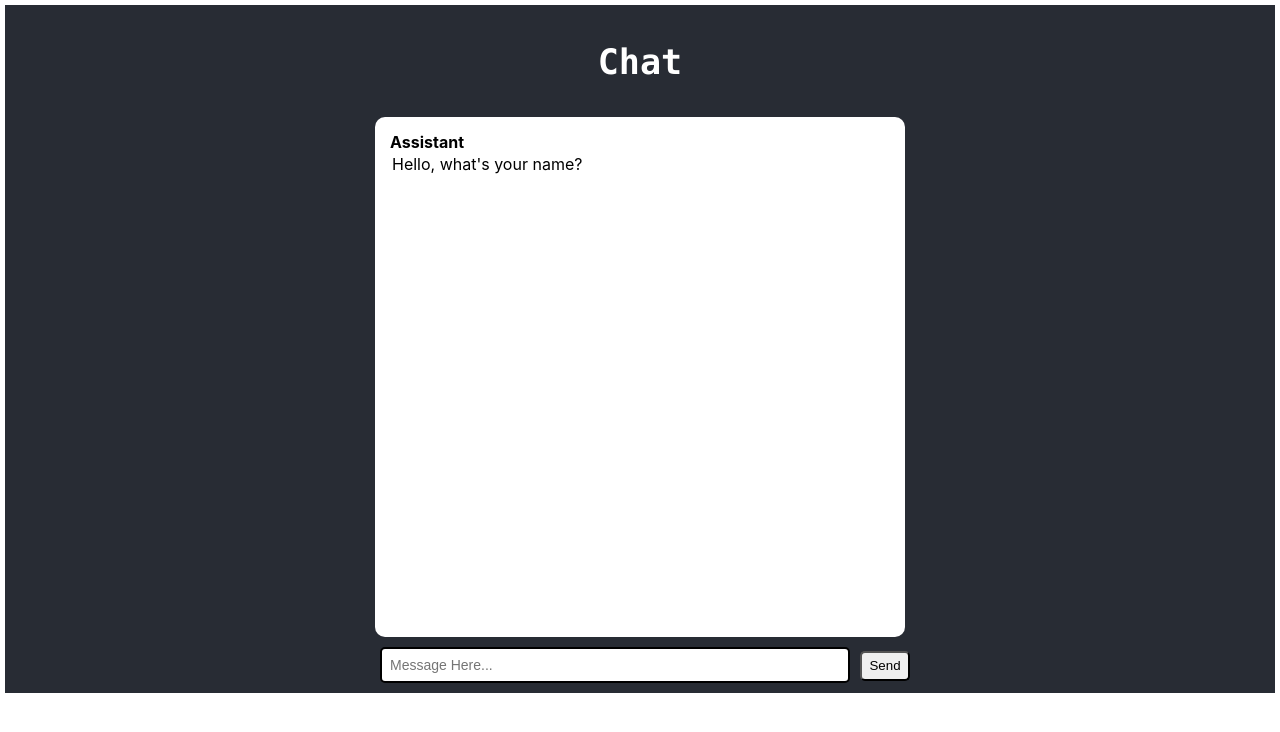
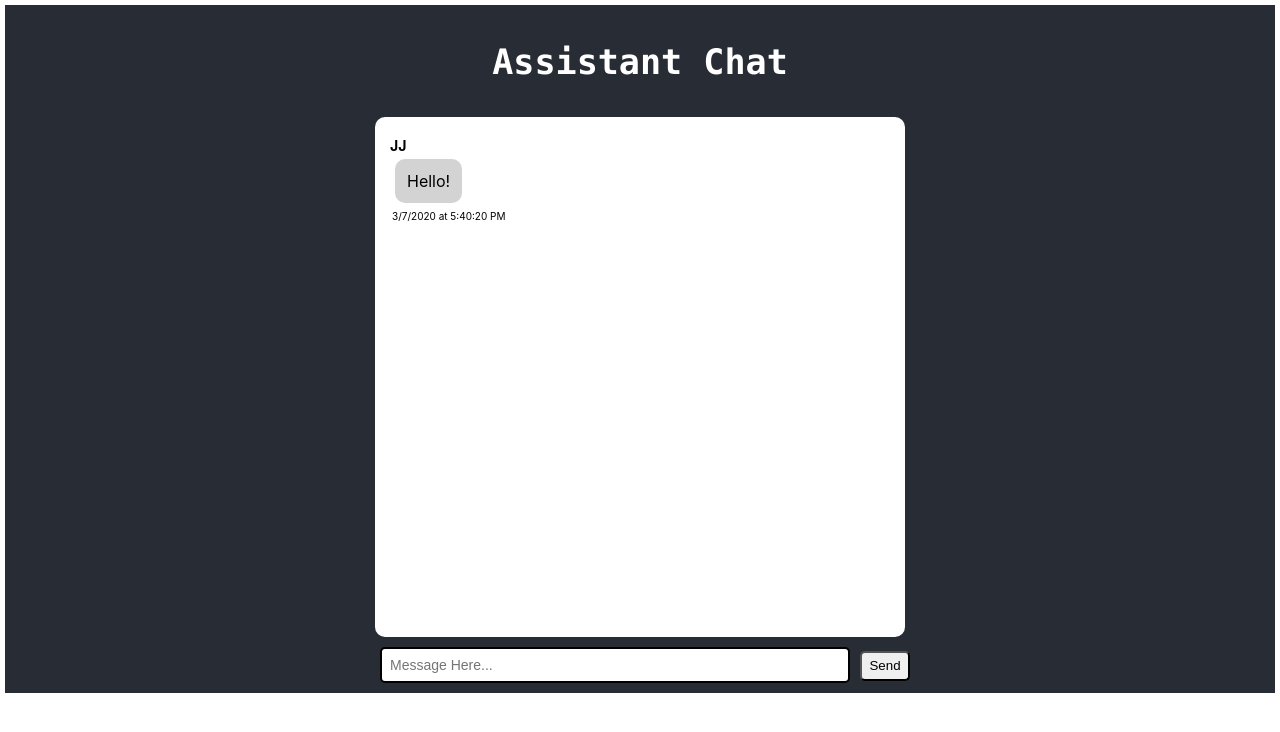
Before and after one commit to winnllam/chatbotbox, a React (Create React App) app: page / in a window 1280 px wide. Shown: the top 732 px of the page. Built offline with nearby package versions, Linux system fonts and the light colour scheme.

Commit message:
Hookified version

```diff
--- a/src/App.tsx
+++ b/src/App.tsx
@@ -7,7 +7,7 @@ const App: React.FC = () => {
     <div className={styles.container}>
       <header className={styles.title}>
         <h3>
-          <code>Chat</code>
+          <code>Assistant Chat</code>
         </h3>
       </header>
       <div>
--- /dev/null
+++ b/src/common copy/constants.ts
@@ -0,0 +1 @@
+export const botName: string = "Assistant";
--- /dev/null
+++ b/src/common copy/types.ts
@@ -0,0 +1,5 @@
+export interface ChatMessageData {
+  id: string;
+  message: string;
+  time: Date;
+}
--- /dev/null
+++ b/src/common/constants.ts
@@ -0,0 +1 @@
+export const botName: string = "JJ";
--- /dev/null
+++ b/src/common/types.ts
@@ -0,0 +1,5 @@
+export interface ChatMessageData {
+  id: string;
+  message: string;
+  time: Date;
+}
--- a/src/components/ChatBox/ChatBox.tsx
+++ b/src/components/ChatBox/ChatBox.tsx
@@ -1,66 +1,47 @@
-import React from "react";
+import React, { memo, useRef, useEffect, useState, useCallback } from "react";
 import ChatMessage from "../ChatMessage/ChatMessage";
 import ChatInput from "../ChatInput/ChatInput";
 import styles from "./ChatBox.module.css";
+import { ChatMessageData } from "../../common/types";
+import { botName } from '../../common/constants';
 
-class ChatBox extends React.Component {
-  messagesEndRef: React.RefObject<HTMLDivElement>;
+const ChatBox = memo(() => {
+  const [messages, setMessages] = useState<ChatMessageData[]>([]);
 
-  constructor(props: any) {
-    super(props);
-    this.messagesEndRef = React.createRef();
+  const sendMessage = useCallback(
+    async (message: ChatMessageData) => {
+      setMessages(m => [...m, message]);
+    },
+    []
+  );
+
+  const messagesEndRef = useRef<HTMLDivElement>(null);
+  useEffect(() => {
+    if (messagesEndRef.current) {
+      messagesEndRef.current.scrollIntoView({ behavior: "smooth" });
     }
-
-  state = {
-    userId: Math.round(Math.random() * 1000000).toString(),
-    messages: []
-  };
-
-  sendMessage = (message: any) => {
-    console.log("sendMessage", message); //object
-    console.log(this.state.messages); //string array
-    this.setState({ messages: this.state.messages });
-  };
-
-  componentDidMount() {
-    this.scrollToBottom();
-  }
-  componentDidUpdate() {
-    this.scrollToBottom();
-  }
-  scrollToBottom = () => {
-    this.messagesEndRef.current!.scrollIntoView({ behavior: "smooth" });
-  };
-
-  render() {
-    const { sendMessage, state } = this; //pass props to respective components
+  }, [messages]);
 
   return (
     <div>
       <div className={styles.chatBox}>
-          <h4>Assistant</h4>
-          <p>Hello, what's your name?</p>
-          <div>
-            {this.state.messages.map((m: any) => {
-              return (
-                <ChatMessage key={m.When} name={m.Who} time={m.When}>
-                  {m.What}
+        <ChatMessage
+          key={new Date().valueOf()}
+          name={botName}
+          time={new Date()}
+        >
+          Hello!
         </ChatMessage>
-              );
-            })}
+        {messages.map((m: any) => (
+          <ChatMessage key={m.time.valueOf()} name={m.id} time={m.time}>
+            {m.message}
+          </ChatMessage>
+        ))}
+        <div ref={messagesEndRef} />
       </div>
-          <div ref={this.messagesEndRef} />
-        </div>
-        <div>
-          <ChatInput
-            userId={state.userId}
-            messages={state.messages}
-            sendMessage={sendMessage}
-          />
-        </div>
+      <ChatInput sendMessage={sendMessage} />
     </div>
   );
-  }
-}
+});
 
 export default ChatBox;
--- a/src/components/ChatInput/ChatInput.tsx
+++ b/src/components/ChatInput/ChatInput.tsx
@@ -1,42 +1,44 @@
-import React from "react";
+import React, { memo, useCallback, useState, ChangeEvent } from "react";
 import styles from "./ChatInput.module.css";
+import { ChatMessageData } from "../../common/types";
 
 interface InputProps {
-  userId: string;
-  messages: any[];
   sendMessage: (message: any) => void;
 }
 
-class ChatInput extends React.Component<InputProps> {
-  onSubmit = (e: any) => {
-    e.preventDefault(); //will not reload the page
+const ChatInput = memo<InputProps>(({ sendMessage }) => {
+  const [value, setValue] = useState('');
 
-    const message = document.querySelector("#txt") as HTMLInputElement;
+  const handleInput = useCallback((e: ChangeEvent<HTMLInputElement>) => {
+    setValue(e.currentTarget.value);
+  }, []);
 
-    const messageObj = {
-      Who: this.props.userId,
-      What: message.value,
-      When: new Date().valueOf() // for numbers
+  const onSubmit = useCallback(
+    async (e: React.FormEvent) => {
+      e.preventDefault();
+
+      const messageObj: ChatMessageData = {
+        id: "User",
+        message: value,
+        time: new Date()
       };
 
-    if (message.value !== "") {
-      this.props.messages.push(messageObj);
-      this.props.sendMessage(messageObj);
+      if (value !== "") {
+        sendMessage(messageObj);
+        setValue('');
+      }
+    },
+    [sendMessage, value]
+  );
 
-      //clear input box
-      var clear = document.querySelector("#txt") as HTMLInputElement;
-      clear.value = "";
-    }
-  };
-
-  render() {
   return (
-      <form onSubmit={this.onSubmit} className={styles.inputFrame}>
+    <form onSubmit={onSubmit} className={styles.inputFrame}>
       <input
-          id="txt"
-          type="text"
+        id="input"
         className={styles.chatInput}
         placeholder="Message Here..."
+        value={value}
+        onChange={handleInput}
         autoComplete="off"
       ></input>
       <button type="submit" className={styles.submitBtn}>
@@ -44,7 +46,6 @@ class ChatInput extends React.Component<InputProps> {
       </button>
     </form>
   );
-  }
-}
+});
 
 export default ChatInput;
--- a/src/components/ChatMessage/ChatMessage.module.css
+++ b/src/components/ChatMessage/ChatMessage.module.css
@@ -2,27 +2,26 @@ h5 {
   font-size: 14px;
   margin-top: 10px;
   margin-bottom: 0;
-  text-align: right;
-  float: right;
-  clear: right;
 }
-
-.userMsg {
+.msg {
   max-width: 300px;
   padding: 10px;
   margin: 5px;
   margin-right: 0;
   border-radius: 10px;
-  text-align: right;
   word-wrap: break-word;
-  background-color: #D3D3D3;
+  background-color: #D3D3D3  ;
   display: block;
-  float: right;
-  clear: right;
 }
-
 .timestamp {
   font-size: 10px;
+}
+.left {
+  text-align: left;
+  float: left;
+  clear: left;
+}
+.right {
   text-align: right;
   float: right;
   clear: right;
--- a/src/components/ChatMessage/ChatMessage.tsx
+++ b/src/components/ChatMessage/ChatMessage.tsx
@@ -1,30 +1,27 @@
-import React from "react";
+import React, { memo } from "react";
 import styles from "./ChatMessage.module.css";
+import { botName } from "../../common/constants";
 
 interface MessageProps {
   name: string;
-  time: string;
+  time: Date;
   children: string;
 }
 
-class ChatMessage extends React.Component<MessageProps> {
-  render() {
-    const messageDate = new Date(this.props.time);
-    const messageDateTime =
-      messageDate.toLocaleDateString() +
-      " at " +
-      messageDate.toLocaleTimeString();
+const ChatMessage = memo<MessageProps>(({ name, time, children }) => {
+  const style = name === botName ? styles.left : styles.right;
+  const messageDateTime =
+    time.toLocaleDateString() + " at " + time.toLocaleTimeString();
 
-    return (
-      <div>
-        <h5>User #{this.props.name}</h5>
-        <div className={styles.userMsg}>
-          <p className={styles.msgText}>{this.props.children}</p>
-        </div>
-        <p className={styles.timestamp}>{messageDateTime}</p>
+  return (
+    <div>
+      <h5 className={style}>{name}</h5>
+      <div className={`${styles.msg} ${style}`}>
+        <p className={style}>{children}</p>
       </div>
-    );
-  }
-}
+      <p className={`${styles.timestamp} ${style}`}>{messageDateTime}</p>
+    </div>
+  );
+});
 
 export default ChatMessage;
```
Lines whose indentation alone changed are shown as unchanged.
